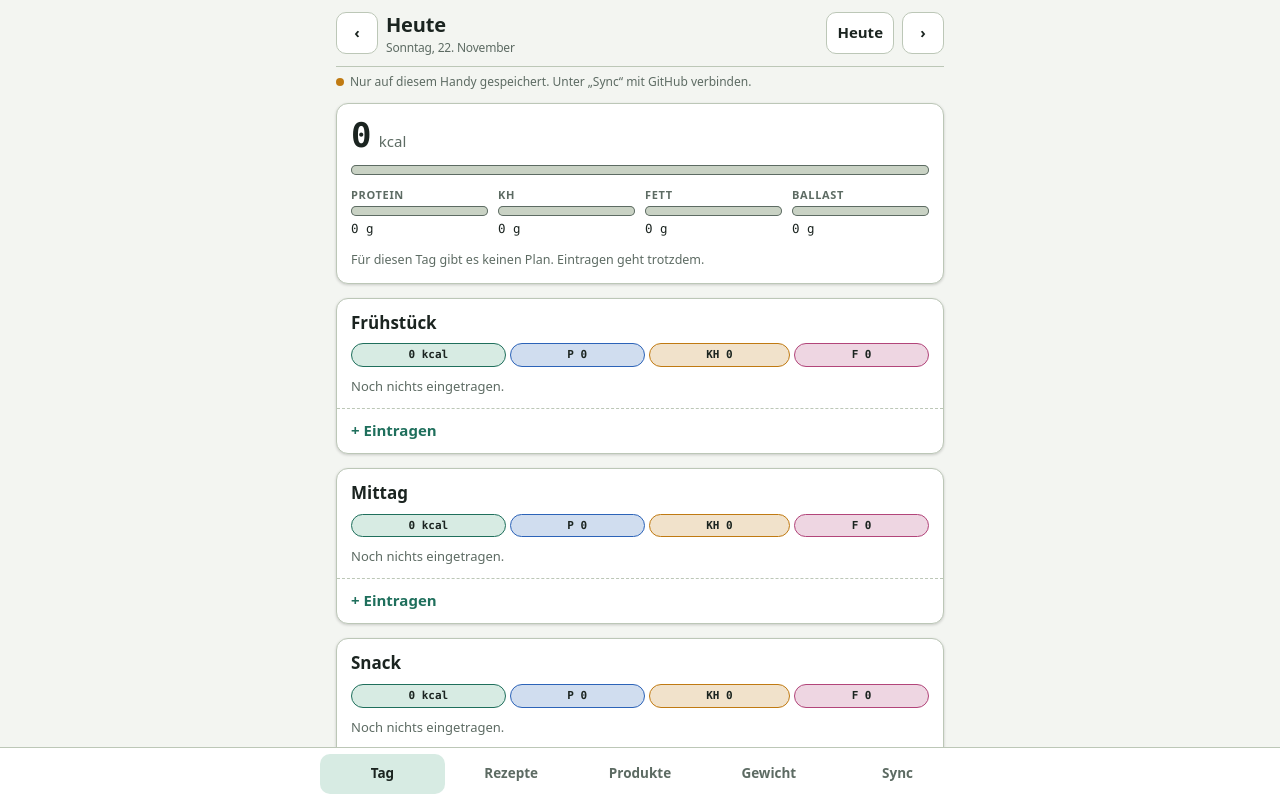
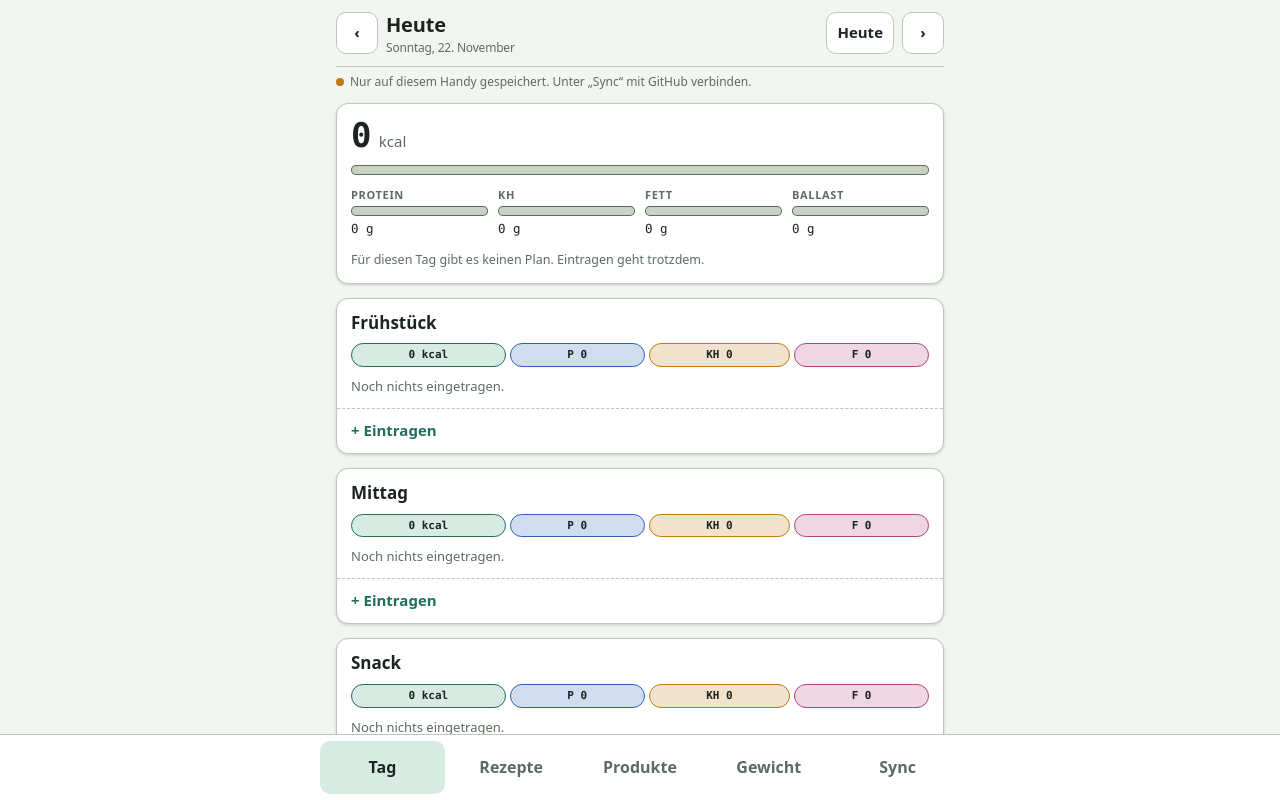
Before and after one commit to antonettylukas/futterbuch, a plain HTML site: page index.html in a window 1280 px wide. Shown: the top 800 px of the page. Drawn offline with Linux system fonts and the light colour scheme.

Commit message:
Größere Reiter unten
Co-Authored-By: Claude Opus 5.5 <noreply@anthropic.com>
Claude-Session: https://claude.ai/code/session_012VTMCnoxYNqdHo5JWRNNGE

```diff
--- a/app.js
+++ b/app.js
@@ -3,7 +3,7 @@
    Dateiformat im Repo: {"version":1,"recs":{<schluessel>:{...,"u":<ms>}}}
    Abgleich pro Datensatz: der mit dem größeren "u" gewinnt; Löschen = {"del":true}. */
 "use strict";
-const VERSION = "19 (21.11.)";
+const VERSION = "20 (22.11.)";
 const DEF_REPO = "antonettylukas/futterbuch-_daten";
 const MEALS = [["frueh","Frühstück"],["mittag","Mittag"],["snack","Snack"],["abend","Abend"],["extra","Sonstiges"]];
 const MEALNAME = Object.fromEntries(MEALS);
--- a/index.html
+++ b/index.html
@@ -30,7 +30,7 @@ button,input,select{font:inherit;color:inherit}
 button{cursor:pointer}
 :focus-visible{outline:2px solid var(--accent);outline-offset:2px}
 .num{font-family:var(--num);font-variant-numeric:tabular-nums;font-size:.9em}
-.wrap{max-width:640px;margin:0 auto;padding-left:max(16px,env(safe-area-inset-left));padding-right:max(16px,env(safe-area-inset-right));padding-bottom:calc(90px + env(safe-area-inset-bottom))}
+.wrap{max-width:640px;margin:0 auto;padding-left:max(16px,env(safe-area-inset-left));padding-right:max(16px,env(safe-area-inset-right));padding-bottom:calc(105px + env(safe-area-inset-bottom))}
 header.top{position:sticky;top:0;z-index:5;background:var(--bg);padding-top:calc(10px + env(safe-area-inset-top));padding-bottom:10px;display:flex;align-items:center;gap:8px;border-bottom:1px solid var(--line)}
 header.top h1{font-size:20px;margin:0;flex:1;min-width:0;letter-spacing:-.01em}
 header.top h1 small{display:block;font-weight:500;font-size:12px;color:var(--muted);white-space:nowrap;overflow:hidden;text-overflow:ellipsis}
@@ -94,7 +94,7 @@ h3.sec{font-size:15px;margin:4px 0 0}
 video.scan{width:100%;border-radius:10px;background:#000;aspect-ratio:4/3;object-fit:cover}
 nav.tabs{position:fixed;left:0;right:0;bottom:0;z-index:6;background:var(--surface);border-top:1px solid var(--line);display:flex;justify-content:center;padding:6px max(8px,env(safe-area-inset-right)) calc(6px + env(safe-area-inset-bottom)) max(8px,env(safe-area-inset-left))}
 nav.tabs div{display:flex;gap:4px;width:100%;max-width:640px}
-nav.tabs button{flex:1;min-width:0;border:0;background:none;border-radius:10px;padding:10px 2px;font-weight:600;color:var(--muted);font-size:13.5px}
+nav.tabs button{flex:1;min-width:0;border:0;background:none;border-radius:10px;padding:15px 2px;font-weight:600;color:var(--muted);font-size:16px}
 nav.tabs button[aria-current="page"]{background:var(--accent-soft);color:var(--fg)}
 code{font-family:var(--num);font-size:.9em;background:var(--sunk);padding:1px 4px;border-radius:4px}
 textarea{width:100%;min-height:90px;padding:10px 11px;border-radius:9px;border:1px solid var(--line);background:var(--bg);font:inherit;resize:vertical}
@@ -139,6 +139,6 @@ ol.steps{margin:0;padding-left:20px;display:flex;flex-direction:column;gap:6px;f
   <button id="t-sync">Sync</button>
 </div></nav>
 <div id="sheetroot"></div>
-<script src="app.js?v=19"></script>
+<script src="app.js?v=20"></script>
 </body>
 </html>
--- a/sw.js
+++ b/sw.js
@@ -1,5 +1,5 @@
 // Futterbuch Service Worker: App-Dateien offline verfügbar halten. Daten (GitHub, Open Food Facts) nie cachen.
-const V="futterbuch-v19";
+const V="futterbuch-v20";
 const SHELL=["./","index.html","app.js","manifest.webmanifest","icon-192.png","icon-512.png"];
 self.addEventListener("install",e=>{e.waitUntil(caches.open(V).then(c=>c.addAll(SHELL)).then(()=>self.skipWaiting()))});
 self.addEventListener("activate",e=>{e.waitUntil(caches.keys().then(ks=>Promise.all(ks.filter(k=>k!==V).map(k=>caches.delete(k)))).then(()=>self.clients.claim()))});
```
